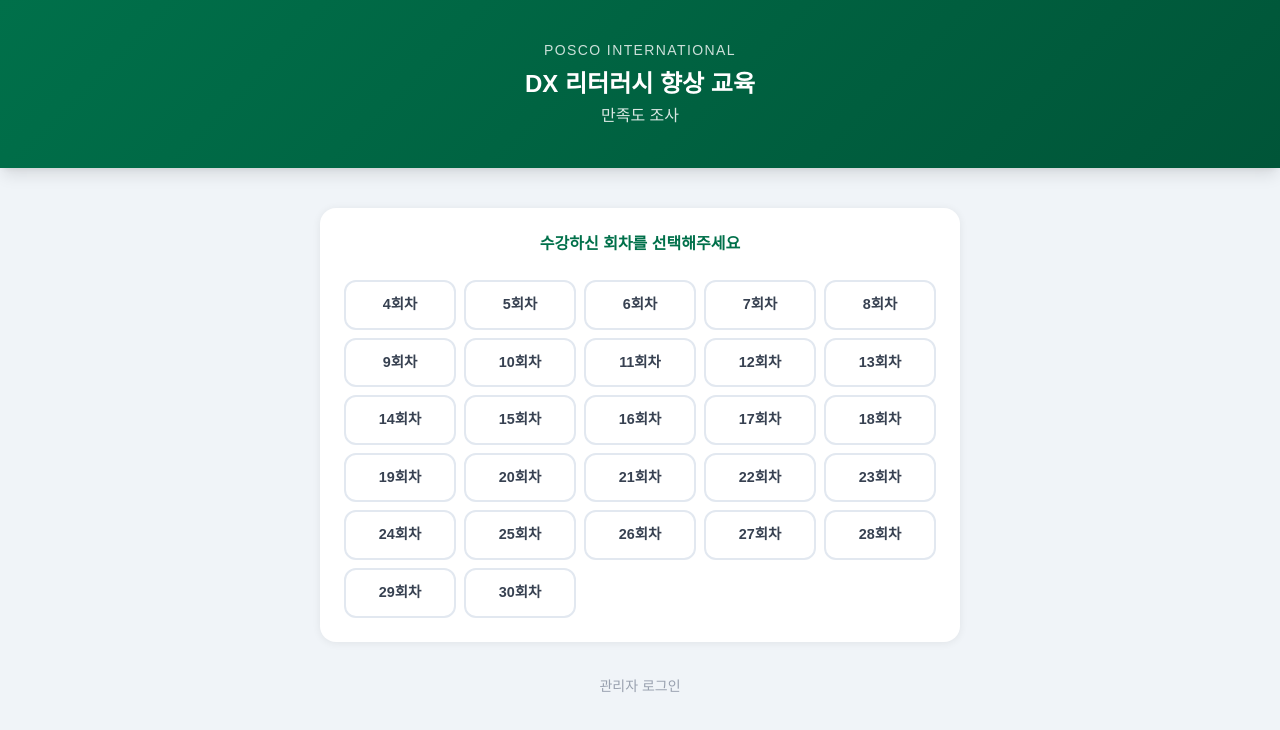
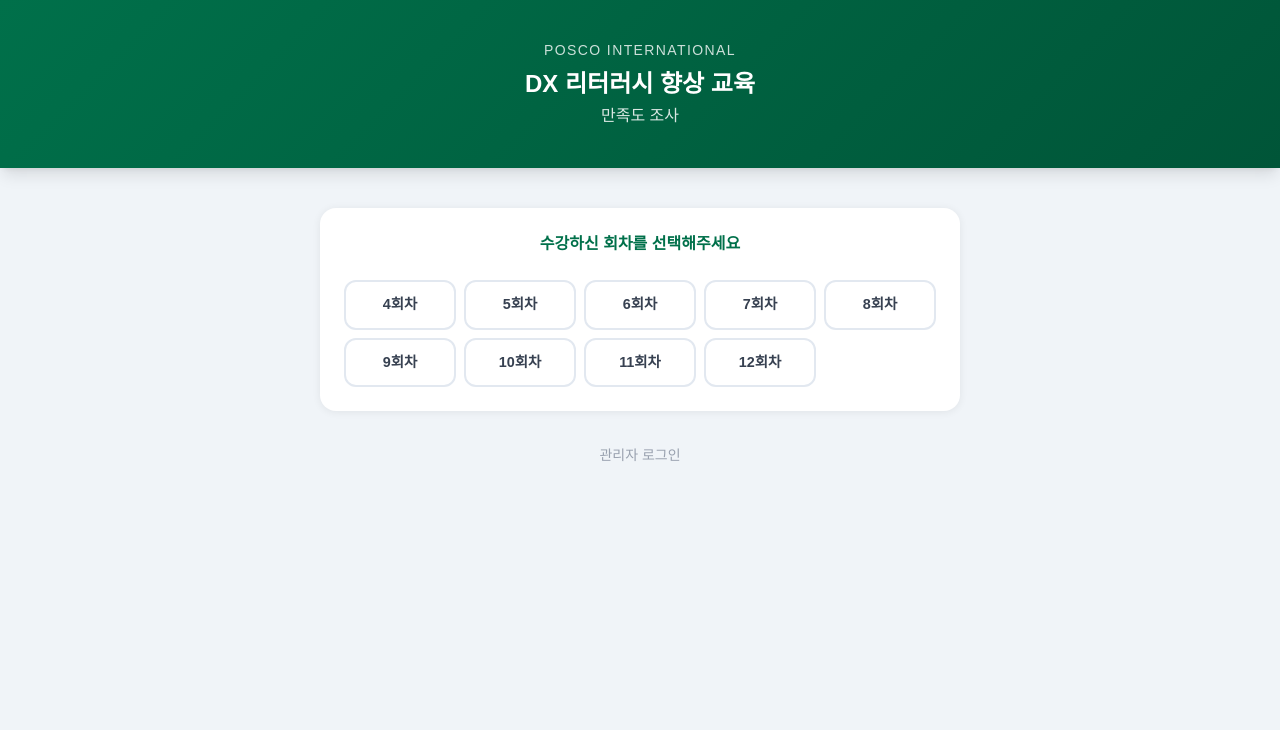
Before and after one commit to juicylucy98/DX-, a Next.js app: page / in a window 1280 px wide. Shown: the top 730 px of the page. Built offline with nearby package versions, Linux system fonts and the light colour scheme.

Commit message:
Limit sessions to 4-12회차

```diff
--- a/src/app/page.tsx
+++ b/src/app/page.tsx
@@ -4,7 +4,7 @@
 import { useRouter } from 'next/navigation';
 import Link from 'next/link';
 
-const SESSIONS = Array.from({ length: 27 }, (_, i) => i + 4);
+const SESSIONS = Array.from({ length: 9 }, (_, i) => i + 4);
 
 export default function HomePage() {
   const router = useRouter();
```
